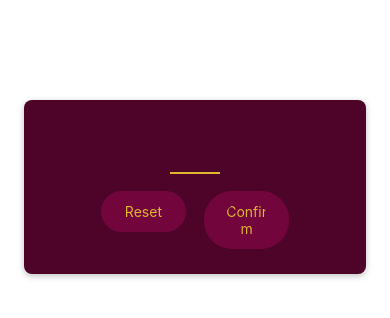
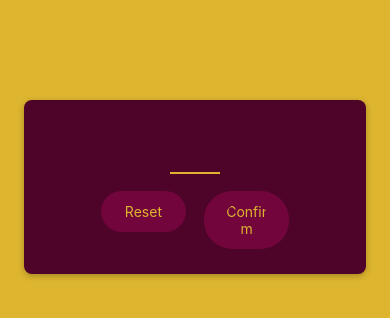
Before and after one commit to jsidd06/Guess-game, a React Native app: screen / in a window 390 px wide. Shown: the top 318 px of the page. Built offline with nearby package versions, Linux system fonts and the light colour scheme.

Commit message:
add root color on full screen

```diff
--- a/App.js
+++ b/App.js
@@ -1,10 +1,17 @@
-import { StyleSheet } from 'react-native';
+import { StyleSheet,View } from 'react-native';
 import StartGame from './components/screens/StartGame';
 
 export default function App() {
   return (
-    <StartGame />
+    <View style={styles.rootScreen}>
+      <StartGame />
+    </View>
   );
 }
 
-const styles = StyleSheet.create({});
+const styles = StyleSheet.create({
+  rootScreen: {
+    flex: 1,
+    backgroundColor: '#ddb52f',
+  }
+});
```
